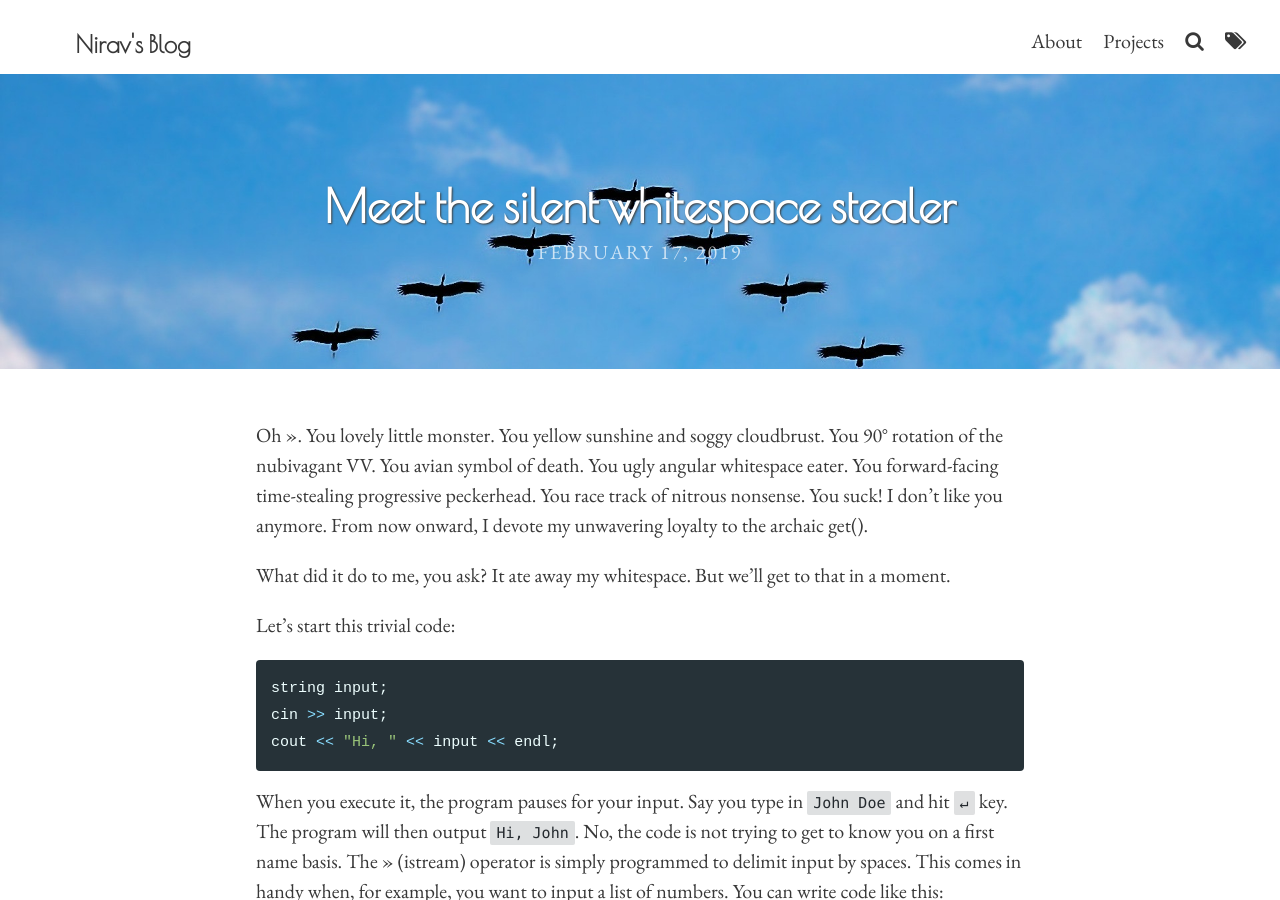
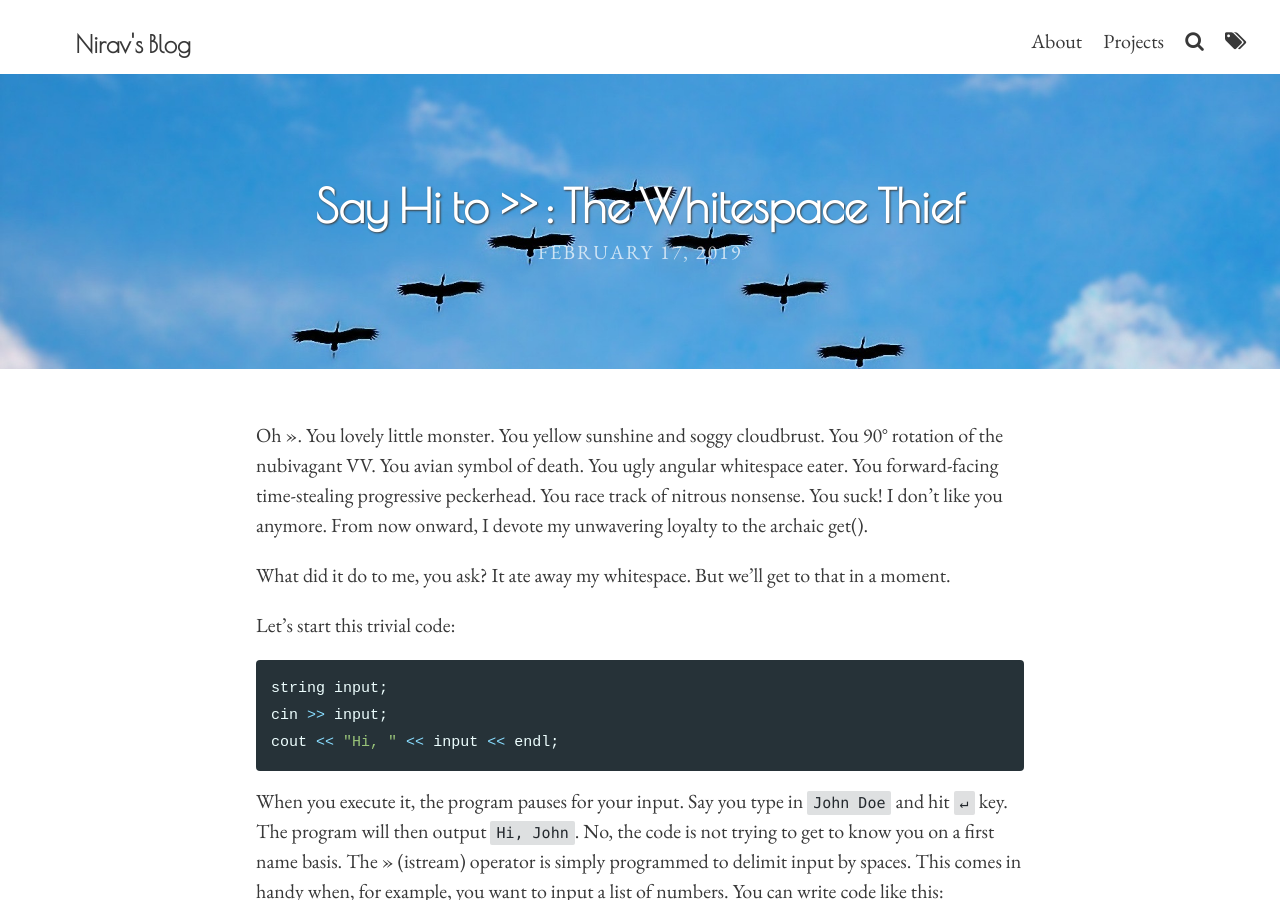
Before and after one commit to niravcodes/niravcodes.github.io, a Jekyll site: the page built from _posts/2019-02-17-the-hungry--operator-eats-whitespace.md, in a window 1280 px wide and 900 px high. Built offline with Jekyll 4.4.1, drawn with Linux system fonts in a browser that asks for light colours; comment, search, counter and statistics services are not loaded.

Commit message:
Update from Forestry.io nirav Nikhil updated _posts/2019-02-17-the-hungry--operator-eats-whitespace.md

```diff
--- a/_posts/2019-02-17-the-hungry--operator-eats-whitespace.md
+++ b/_posts/2019-02-17-the-hungry--operator-eats-whitespace.md
@@ -1,7 +1,7 @@
 ---
 excerpt_separator: "<!--more-->"
 layout: post
-title: Meet the silent whitespace stealer
+title: 'Say Hi to >> : The Whitespace Thief '
 tags:
 - coding
 - random
```
